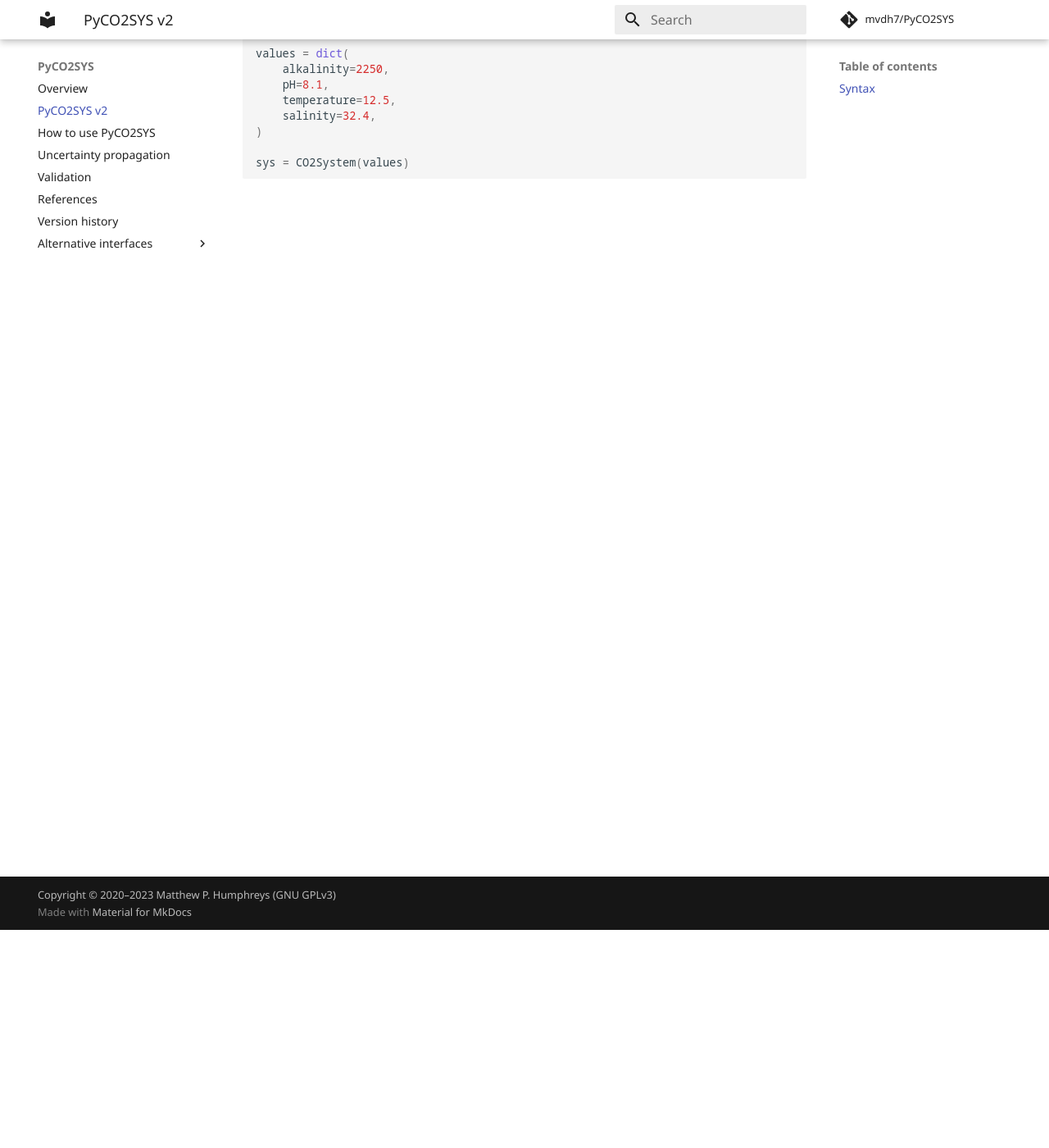
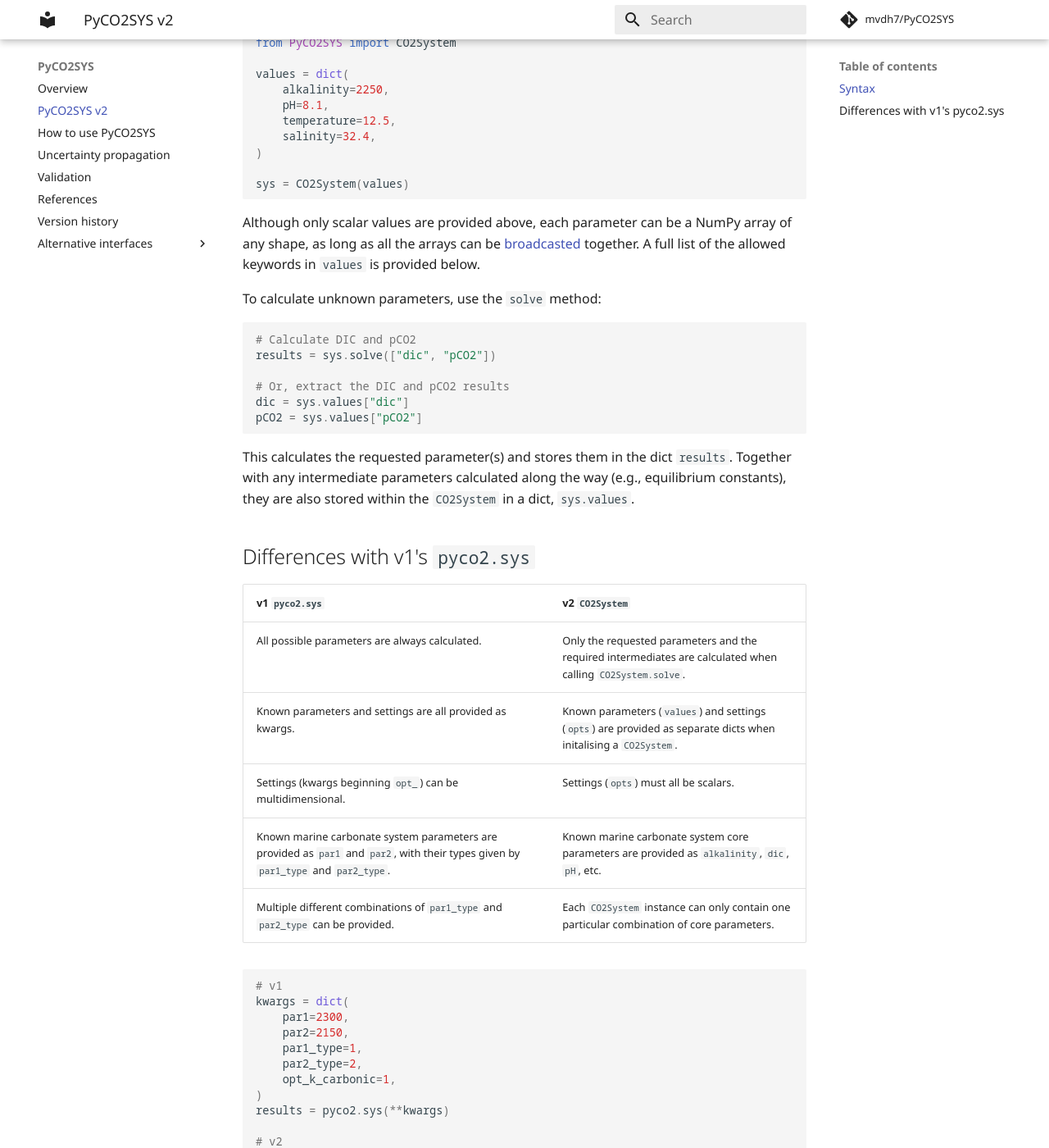
Before and after one commit to mvdh7/PyCO2SYS, an MkDocs documentation site: the page built from docs/co2sys2.md, in a window 1280 px wide and 1400 px high, scrolled down 266 px. Shown: the whole window at 82% size. Built offline with MkDocs 1.6.1 and Material for MkDocs 9.7.7, drawn with Linux system fonts in a browser that asks for light colours; comment, search, counter and statistics services are not loaded; some of the changed text lies outside the part shown.

Commit message:
Docs updates

````diff
--- a/docs/co2sys2.md
+++ b/docs/co2sys2.md
@@ -2,7 +2,7 @@
 
 ## Syntax
 
-We create a `CO2System` by providing values of all known parameters (`values`) as a dict:
+You can reate a `CO2System` by providing values of all known parameters (`values`) as a dict.  For example:
 
 ```python
 from PyCO2SYS import CO2System
@@ -16,3 +16,71 @@ values = dict(
 
 sys = CO2System(values)
 ```
+
+Although only scalar values are provided above, each parameter can be a NumPy array of any shape, as long as all the arrays can be [broadcasted](https://numpy.org/doc/stable/user/basics.broadcasting.html) together.  A full list of the allowed keywords in `values` is provided below.
+
+To calculate unknown parameters, use the `solve` method:
+
+```python
+# Calculate DIC and pCO2
+results = sys.solve(["dic", "pCO2"])
+
+# Or, extract the DIC and pCO2 results
+dic = sys.values["dic"]
+pCO2 = sys.values["pCO2"]
+```
+
+This calculates the requested parameter(s) and stores them in the dict `results`.  Together with any intermediate parameters calculated along the way (e.g., equilibrium constants), they are also stored within the `CO2System` in a dict, `sys.values`.
+
+## Differences with v1's `pyco2.sys`
+
+| v1 `pyco2.sys` | v2 `CO2System` |
+| -------------- | -------------- |
+| All possible parameters are always calculated. | Only the requested parameters and the required intermediates are calculated when calling `CO2System.solve`. |
+| Known parameters and settings are all provided as kwargs.  | Known parameters (`values`) and settings (`opts`) are provided as separate dicts when initalising a `CO2System`. |
+| Settings (kwargs beginning `opt_`) can be multidimensional. | Settings (`opts`) must all be scalars. |
+| Known marine carbonate system parameters are provided as `par1` and `par2`, with their types given by `par1_type` and `par2_type`. | Known marine carbonate system core parameters are provided as `alkalinity`, `dic`, `pH`, etc. |
+| Multiple different combinations of `par1_type` and `par2_type` can be provided. | Each `CO2System` instance can only contain one particular combination of core parameters. |
+
+```python
+# v1
+kwargs = dict(
+    par1=2300,
+    par2=2150,
+    par1_type=1,
+    par2_type=2,
+    opt_k_carbonic=1,
+)
+results = pyco2.sys(**kwargs)
+
+# v2
+values = dict(alkalinity=2300, dic=2150)
+opts = dict(opt_k_carbonic=1)
+sys = CO2System(values, opts)
+sys.solve()
+results = sys.values
+```
+
+```python
+# v1
+kwargs = dict(
+    par1=2300,
+    par2=8.1,
+    par1_type=1,
+    par2_type=3,
+    temperature=25,
+    temperature_out=15,
+    pressure=0,
+    pressure_out=100,
+)
+results = pyco2.sys(**kwargs)
+pH_out = results["pH_out"]
+
+# v2
+values = dict(alkalinity=2300, pH=8.1, temperature=25, pressure=0)
+sys = CO2System(values)
+values_out = dict(temperature=15, pressure=100)
+adj = sys.adjust(values_out)
+adj.solve("pH")
+pH_out = adj.values["pH"]
+```
--- a/mkdocs.yml
+++ b/mkdocs.yml
@@ -44,6 +44,7 @@ markdown_extensions:
   - footnotes
   - pymdownx.inlinehilite
   - pymdownx.arithmatex
+  - tables
 extra_javascript:
   - https://cdnjs.cloudflare.com/ajax/libs/mathjax/2.7.0/MathJax.js?config=TeX-MML-AM_CHTML
 extra_css:
````
